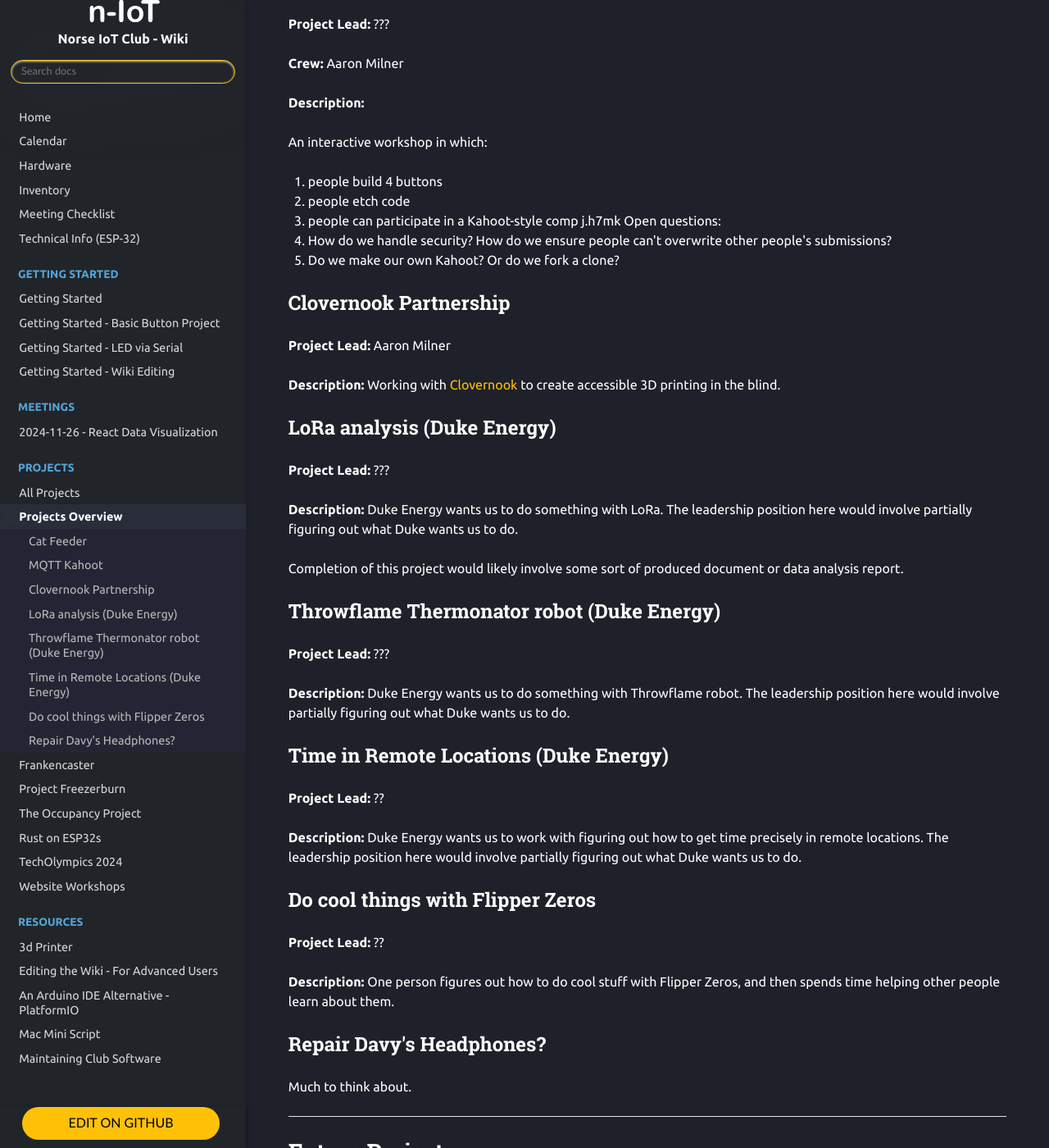
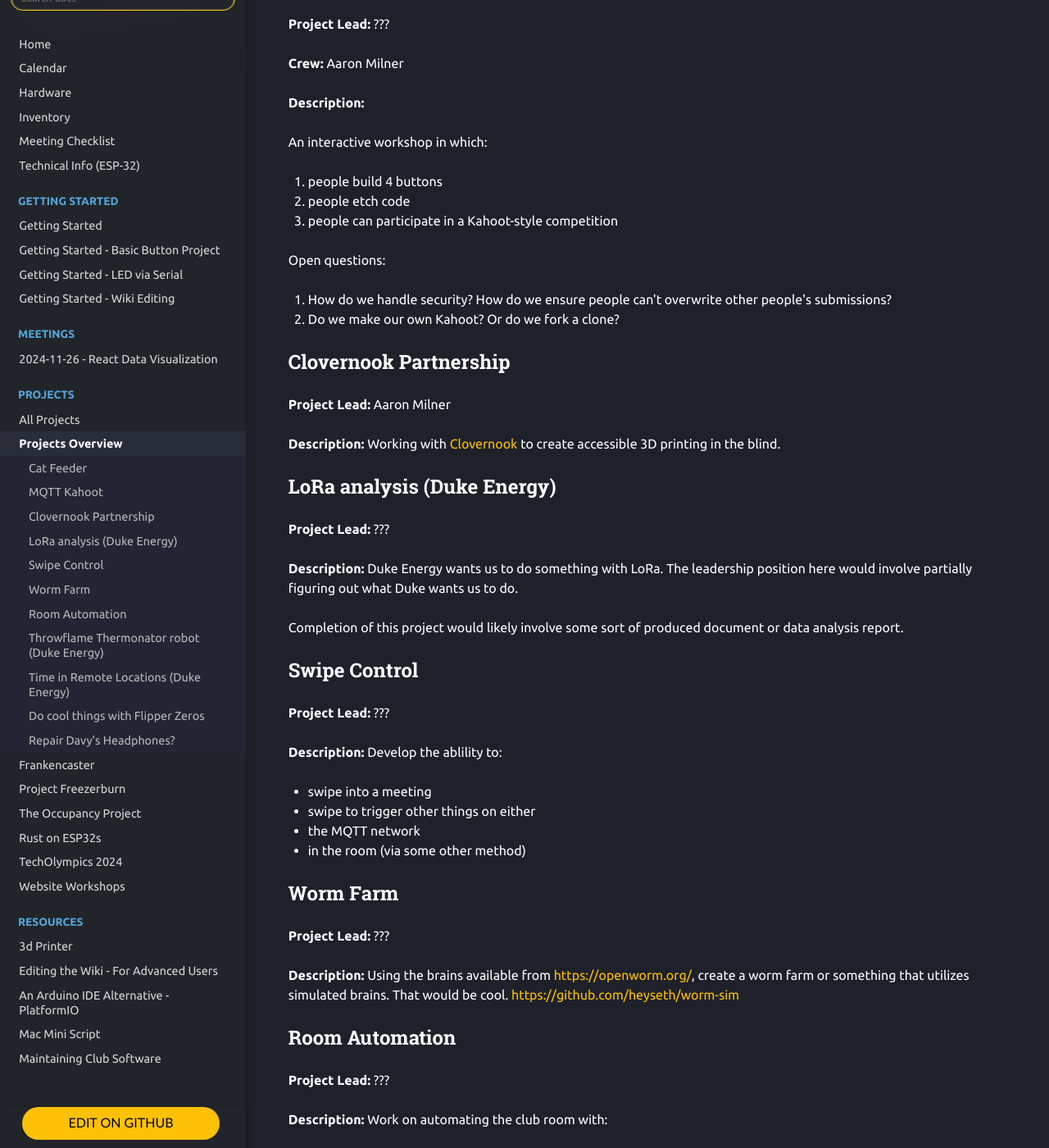
Before and after one commit to Norse-IoT/Wiki, an MkDocs documentation site: the page built from docs/projects/0-project-overview.md, in a window 1280 px wide and 1400 px high, scrolled down 542 px. Shown: the whole window at 82% size. Built offline with MkDocs 1.6.1, drawn with Linux system fonts in a browser that asks for light colours; nearby versions of some CDN libraries; some of the changed text lies outside the part shown.

Commit message:
Update 0-project-overview.md

```diff
--- a/docs/projects/0-project-overview.md
+++ b/docs/projects/0-project-overview.md
@@ -1,6 +1,6 @@
 # Projects Overview
 
-Here is the list of projects that we are considering in Spring 2025
+Here is the list of projects that we are considering in Spring 2025.
 
 We are looking for leadership positions.
 
@@ -26,8 +26,8 @@ An interactive workshop in which:
 
 1. people build 4 buttons
 2. people etch code
-3. people can participate in a Kahoot-style comp
-j.h7mk
+3. people can participate in a Kahoot-style competition
+
 Open questions:
 
 1. How do we handle security? How do we ensure people can't overwrite other people's submissions?
@@ -47,6 +47,32 @@ Open questions:
 The leadership position here would involve partially figuring out what Duke wants us to do.
 
 Completion of this project would likely involve some sort of produced document or data analysis report.
+
+## Swipe Control
+
+**Project Lead:** ???
+
+**Description:** Develop the ablility to:
+
+- swipe into a meeting
+- swipe to trigger other things on either
+   - the MQTT network
+   - in the room (via some other method)
+
+## Worm Farm
+
+**Project Lead:** ???
+
+**Description:** Using the brains available from <https://openworm.org/>, create a worm farm or something that utilizes simulated brains. That would be cool. <https://github.com/heyseth/worm-sim>
+
+## Room Automation
+
+**Project Lead:** ???
+
+**Description:** Work on automating the club room with:
+
+- Voice automation
+- Cool stuff
 
 ## Throwflame Thermonator robot (Duke Energy)
 
```
